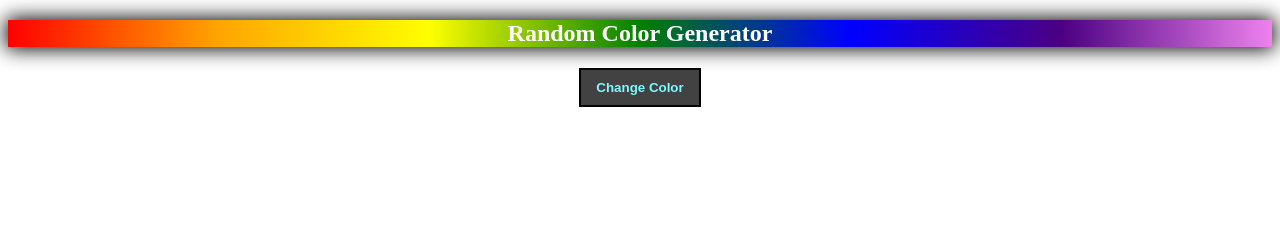
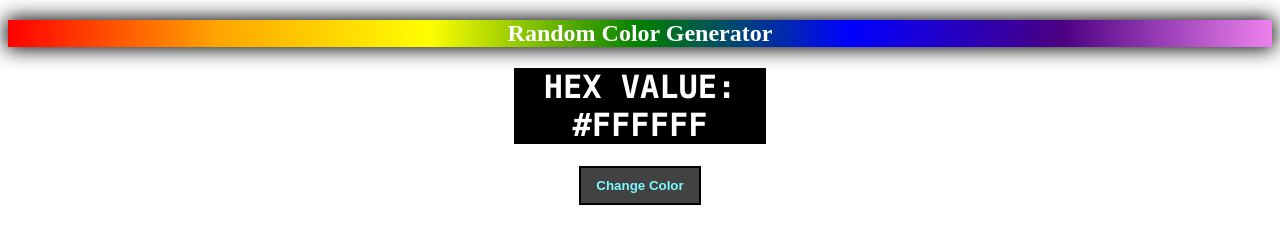
Before and after one commit to Siembiedak/Random-Color-Generator, a plain HTML site: page index.html in a window 1280 px wide. Drawn offline with Linux system fonts and the light colour scheme.

Commit message:
Fixed Issue
Fixed Issue #1

```diff
--- a/index.html
+++ b/index.html
@@ -15,7 +15,7 @@
   <div id="holder">
     <div id="hexdiv">
       <center>
-        <h1 id="hextext" style="background-color:black"></h1>
+        <h1 id="hextext" style="background-color:black">HEX VALUE: #FFFFFF</h1>
       </center>
     </div>
     <div id="color">
```
